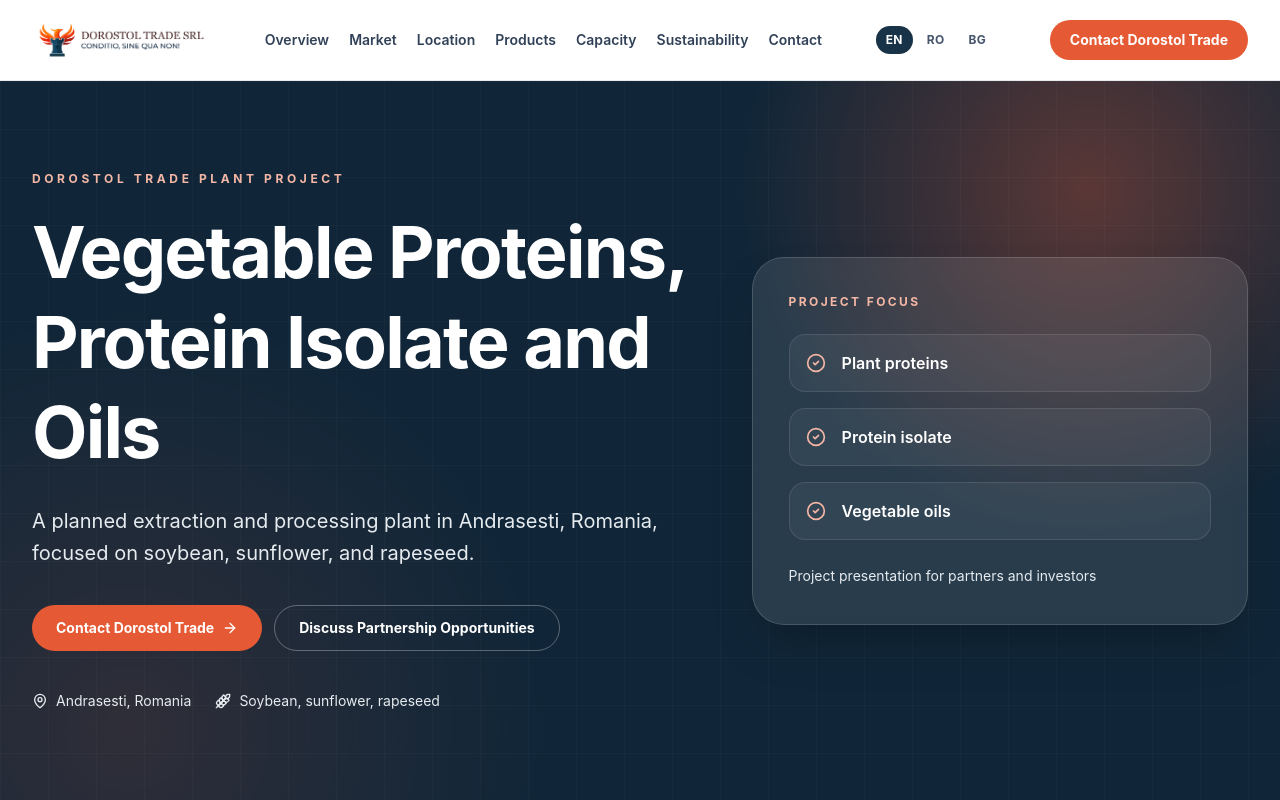
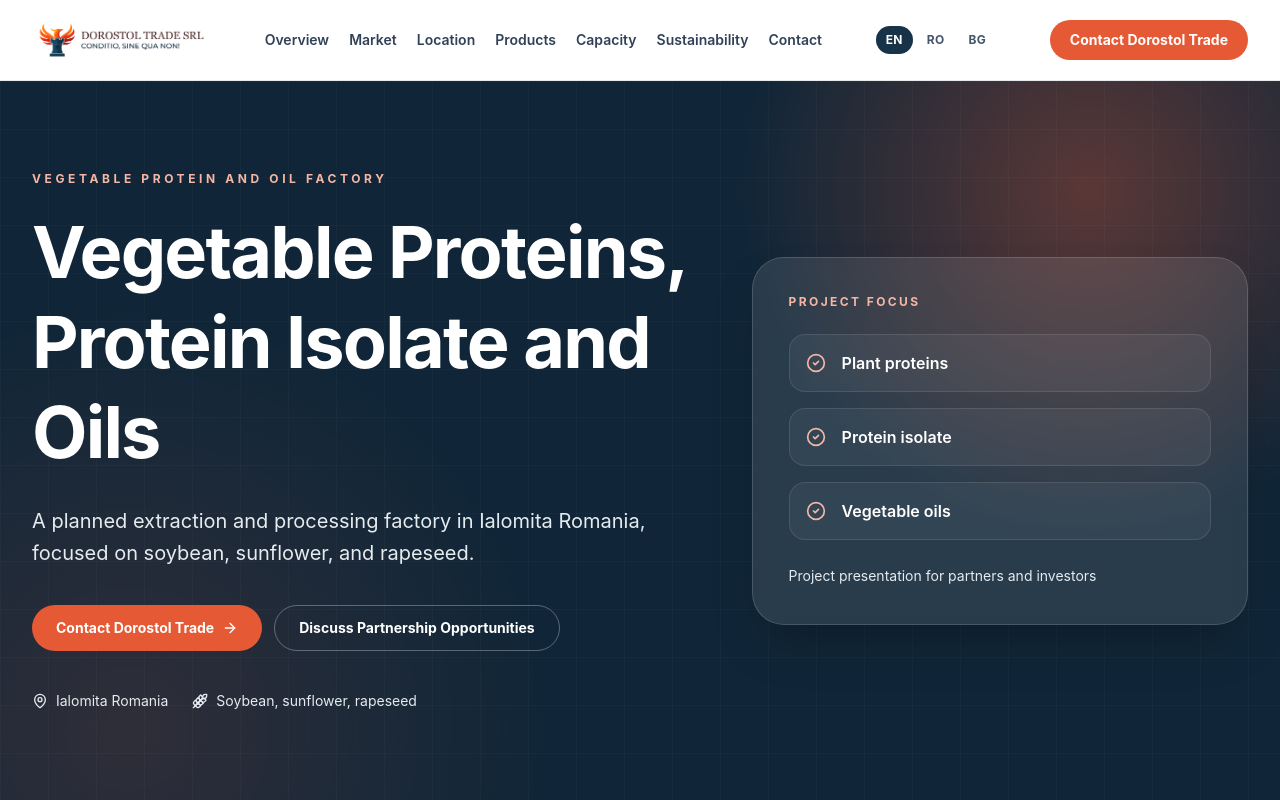
Before and after one commit to GROZILCHO/dorostol_trade_website, a React (Vite) app in the folder dorostol-trade-website/: page / in a window 1280 px wide. Shown: the top 800 px of the page. Built offline with nearby package versions, Linux system fonts and the light colour scheme.

Commit message:
docs: record management-confirmed project details

```diff
--- a/dorostol-trade-website/src/content/siteContent.js
+++ b/dorostol-trade-website/src/content/siteContent.js
@@ -40,9 +40,9 @@
 export const siteContent = {
   en: {
     metadata: {
-      title: 'Dorostol Trade | Plant Protein and Vegetable Oil Project',
+      title: 'Dorostol Trade SRL | Vegetable Protein and Oil Factory',
       description:
-        'Dorostol Trade presents a planned plant in Andrasesti, Romania, for vegetable proteins, protein isolate, and oils.',
+        'Dorostol Trade SRL presents the planned Vegetable Protein and Oil Factory in Ialomita Romania.',
       locale: 'en_US',
       url: 'https://www.dorostol.trade/',
       image: socialPreviewImage,
@@ -67,24 +67,24 @@
       partnership: 'Discuss Partnership Opportunities',
     },
     hero: {
-      eyebrow: 'Dorostol Trade Plant Project',
+      eyebrow: 'Vegetable Protein and Oil Factory',
       title: 'Vegetable Proteins, Protein Isolate and Oils',
       description:
-        'A planned extraction and processing plant in Andrasesti, Romania, focused on soybean, sunflower, and rapeseed.',
+        'A planned extraction and processing factory in Ialomita Romania, focused on soybean, sunflower, and rapeseed.',
       focusLabel: 'Project focus',
       rawMaterials: 'Soybean, sunflower, rapeseed',
       note: 'Project presentation for partners and investors',
       facts: [
         ['43.9M EUR', 'Reported project budget'],
         ['35,500 MT', 'Year 5 target output'],
-        ['Andrasesti', 'Romania'],
+        ['Ialomita', 'Romania'],
       ],
     },
     overview: {
       eyebrow: 'Project overview',
       title: 'A planned industrial project rooted in regional agriculture',
       description:
-        'Dorostol Trade was established in Romania in 2013 and is part of a family-owned group with more than 30 years of activities across agricultural and food-processing sectors.',
+        'Dorostol Trade SRL was established in Romania in 2013 and is part of a family-owned group with more than 30 years of activities across agricultural and food-processing sectors.',
       detail:
         'The planned plant is focused on extracting and processing vegetable proteins, protein isolate, and vegetable oils from locally relevant crops.',
       stats: [
@@ -107,9 +107,9 @@
     },
     location: {
       eyebrow: 'Plant location',
-      title: 'Andrasesti, Romania',
+      title: 'Ialomita Romania',
       description:
-        'The planned site is approximately 80 km north-east of Bucharest, with proximity to agricultural zones and access to Constanta port.',
+        'The planned site is in Ialomita Romania, with proximity to agricultural zones and access to Constanta port.',
       imageAlt: 'Illustrative map showing Andrasesti, Bucharest and Constanta Port in Romania.',
       cards: [
         ['Agricultural zones', 'Positioned near relevant crop-growing regions.'],
@@ -163,15 +163,15 @@
     },
     partnership: {
       eyebrow: 'Partnership opportunities',
-      title: 'Discuss the Dorostol Trade plant project',
+      title: 'Discuss the Vegetable Protein and Oil Factory',
       description:
-        'Dorostol Trade welcomes conversations with commercial partners, investors, financing stakeholders, suppliers, buyers, and strategic partners interested in the plant project.',
+        'Dorostol Trade SRL welcomes conversations with commercial partners, investors, financing stakeholders, suppliers, buyers, and strategic partners interested in the factory project.',
     },
     contact: {
       eyebrow: 'Investor and partner contact',
-      title: 'Discuss the Dorostol Trade plant project',
+      title: 'Discuss the Vegetable Protein and Oil Factory',
       description:
-        'For project information, partnership discussions, or investor enquiries, contact Dorostol Trade directly.',
+        'For project information, partnership discussions, or investor enquiries, contact Dorostol Trade SRL directly.',
       details: {
         generalEmail: 'General email',
         directContact: 'Direct contact',
@@ -182,16 +182,16 @@
     },
     footer: {
       description:
-        'A planned extraction and processing plant in Andrasesti, Romania, focused on vegetable proteins, protein isolate, and vegetable oils from soybean, sunflower, and rapeseed.',
+        'The planned Vegetable Protein and Oil Factory in Ialomita Romania focuses on vegetable proteins, protein isolate, and vegetable oils from soybean, sunflower, and rapeseed.',
       contact: 'Contact',
       rights: 'All rights reserved.',
     },
   },
   ro: {
     metadata: {
-      title: 'Dorostol Trade | Proiect pentru proteine vegetale și uleiuri',
+      title: 'Dorostol Trade SRL | Vegetable Protein and Oil Factory',
       description:
-        'Dorostol Trade prezintă o fabrică planificată la Andrasesti, România, pentru proteine vegetale, izolat proteic și uleiuri.',
+        'Dorostol Trade SRL prezintă fabrica planificată Vegetable Protein and Oil Factory în Ialomita Romania.',
       locale: 'ro_RO',
       url: 'https://www.dorostol.trade/ro/',
       image: socialPreviewImage,
@@ -216,24 +216,24 @@
       partnership: 'Discutați oportunități de parteneriat',
     },
     hero: {
-      eyebrow: 'Proiectul fabricii Dorostol Trade',
+      eyebrow: 'Vegetable Protein and Oil Factory',
       title: 'Proteine vegetale, izolat proteic și uleiuri',
       description:
-        'O fabrică planificată de extracție și procesare la Andrasesti, România, axată pe soia, floarea-soarelui și rapiță.',
+        'O fabrică planificată de extracție și procesare în Ialomita Romania, axată pe soia, floarea-soarelui și rapiță.',
       focusLabel: 'Direcția proiectului',
       rawMaterials: 'Soia, floarea-soarelui, rapiță',
       note: 'Prezentarea proiectului pentru parteneri și investitori',
       facts: [
         ['43.9M EUR', 'Buget raportat al proiectului'],
         ['35,500 MT', 'Obiectiv de producție pentru Anul 5'],
-        ['Andrasesti', 'România'],
+        ['Ialomita', 'Romania'],
       ],
     },
     overview: {
       eyebrow: 'Prezentarea proiectului',
       title: 'Un proiect industrial planificat, bazat pe agricultura regională',
       description:
-        'Dorostol Trade a fost înființată în România în 2013 și face parte dintr-un grup de familie cu peste 30 de ani de activitate în sectoarele agricol și de procesare alimentară.',
+        'Dorostol Trade SRL a fost înființată în România în 2013 și face parte dintr-un grup de familie cu peste 30 de ani de activitate în sectoarele agricol și de procesare alimentară.',
       detail:
         'Fabrica planificată este axată pe extracția și procesarea proteinelor vegetale, izolatului proteic și uleiurilor vegetale din culturi relevante la nivel local.',
       stats: [
@@ -256,9 +256,9 @@
     },
     location: {
       eyebrow: 'Locația fabricii',
-      title: 'Andrasesti, România',
+      title: 'Ialomita Romania',
       description:
-        'Amplasamentul planificat se află la aproximativ 80 km nord-est de București, în apropierea zonelor agricole și cu acces la portul Constanța.',
+        'Amplasamentul planificat se află în Ialomita Romania, în apropierea zonelor agricole și cu acces la portul Constanța.',
       imageAlt: 'Hartă ilustrativă cu Andrasesti, București și Portul Constanța în România.',
       cards: [
         ['Zone agricole', 'Poziționare în apropierea regiunilor relevante pentru cultivarea materiilor prime.'],
@@ -316,15 +316,15 @@
     },
     partnership: {
       eyebrow: 'Oportunități de parteneriat',
-      title: 'Discutați proiectul fabricii Dorostol Trade',
+      title: 'Discutați proiectul Vegetable Protein and Oil Factory',
       description:
-        'Dorostol Trade este deschisă discuțiilor cu parteneri comerciali, investitori, părți interesate de finanțare, furnizori, cumpărători și parteneri strategici interesați de proiectul fabricii.',
+        'Dorostol Trade SRL este deschisă discuțiilor cu parteneri comerciali, investitori, părți interesate de finanțare, furnizori, cumpărători și parteneri strategici interesați de proiectul fabricii.',
     },
     contact: {
       eyebrow: 'Contact pentru investitori și parteneri',
-      title: 'Discutați proiectul fabricii Dorostol Trade',
+      title: 'Discutați proiectul Vegetable Protein and Oil Factory',
       description:
-        'Pentru informații despre proiect, discuții de parteneriat sau solicitări din partea investitorilor, contactați direct Dorostol Trade.',
+        'Pentru informații despre proiect, discuții de parteneriat sau solicitări din partea investitorilor, contactați direct Dorostol Trade SRL.',
       details: {
         generalEmail: 'Email general',
         directContact: 'Contact direct',
@@ -335,16 +335,16 @@
     },
     footer: {
       description:
-        'O fabrică planificată de extracție și procesare la Andrasesti, România, axată pe proteine vegetale, izolat proteic și uleiuri vegetale din soia, floarea-soarelui și rapiță.',
+        'Fabrica planificată Vegetable Protein and Oil Factory din Ialomita Romania este axată pe proteine vegetale, izolat proteic și uleiuri vegetale din soia, floarea-soarelui și rapiță.',
       contact: 'Contact',
       rights: 'Toate drepturile rezervate.',
     },
   },
   bg: {
     metadata: {
-      title: 'Dorostol Trade | Проект за растителни протеини и масла',
+      title: 'Dorostol Trade SRL | Vegetable Protein and Oil Factory',
       description:
-        'Dorostol Trade представя планиран завод в Андрашещ, Румъния, за растителни протеини, протеинов изолат и масла.',
+        'Dorostol Trade SRL представя планирания Vegetable Protein and Oil Factory в Ialomita Romania.',
       locale: 'bg_BG',
       url: 'https://www.dorostol.trade/bg/',
       image: socialPreviewImage,
@@ -369,24 +369,24 @@
       partnership: 'Обсъдете възможности за партньорство',
     },
     hero: {
-      eyebrow: 'Проект за завод на Dorostol Trade',
+      eyebrow: 'Vegetable Protein and Oil Factory',
       title: 'Растителни протеини, протеинов изолат и масла',
       description:
-        'Планиран завод за екстракция и преработка в Андрашещ, Румъния, с фокус върху соя, слънчоглед и рапица.',
+        'Планиран завод за екстракция и преработка в Яломица, Румъния, с фокус върху соя, слънчоглед и рапица.',
       focusLabel: 'Фокус на проекта',
       rawMaterials: 'Соя, слънчоглед, рапица',
       note: 'Представяне на проекта за партньори и инвеститори',
       facts: [
         ['43.9M EUR', 'Обявен бюджет на проекта'],
         ['35,500 MT', 'Целево производство за петата година'],
-        ['Андрашещ', 'Румъния'],
+        ['Ialomita', 'Romania'],
       ],
     },
     overview: {
       eyebrow: 'Преглед на проекта',
       title: 'Планиран индустриален проект, свързан с регионалното земеделие',
       description:
-        'Dorostol Trade е създадена в Румъния през 2013 г. и е част от семейна група с над 30 години дейност в секторите на земеделието и хранително-вкусовата преработка.',
+        'Dorostol Trade SRL е създадена в Румъния през 2013 г. и е част от семейна група с над 30 години дейност в секторите на земеделието и хранително-вкусовата преработка.',
       detail:
         'Планираният завод е насочен към екстракцията и преработката на растителни протеини, протеинов изолат и растителни масла от значими за региона култури.',
       stats: [
@@ -409,9 +409,9 @@
     },
     location: {
       eyebrow: 'Локация на завода',
-      title: 'Андрашещ, Румъния',
+      title: 'Ialomita Romania',
       description:
-        'Планираната площадка е на приблизително 80 km североизточно от Букурещ, в близост до земеделски райони и с достъп до пристанище Констанца.',
+        'Планираната площадка е в Яломица, Румъния, в близост до земеделски райони и с достъп до пристанище Констанца.',
       imageAlt: 'Илюстративна карта, показваща Андрашещ, Букурещ и пристанище Констанца в Румъния.',
       cards: [
         ['Земеделски райони', 'Разположение в близост до значими райони за отглеждане на суровини.'],
@@ -469,15 +469,15 @@
     },
     partnership: {
       eyebrow: 'Възможности за партньорство',
-      title: 'Обсъдете проекта за завод на Dorostol Trade',
+      title: 'Обсъдете проекта Vegetable Protein and Oil Factory',
       description:
-        'Dorostol Trade е отворена за разговори с търговски партньори, инвеститори, заинтересовани страни от финансирането, доставчици, купувачи и стратегически партньори с интерес към проекта.',
+        'Dorostol Trade SRL е отворена за разговори с търговски партньори, инвеститори, заинтересовани страни от финансирането, доставчици, купувачи и стратегически партньори с интерес към проекта.',
     },
     contact: {
       eyebrow: 'Контакт за инвеститори и партньори',
-      title: 'Обсъдете проекта за завод на Dorostol Trade',
+      title: 'Обсъдете проекта Vegetable Protein and Oil Factory',
       description:
-        'За информация относно проекта, обсъждане на партньорства или запитвания от инвеститори се свържете директно с Dorostol Trade.',
+        'За информация относно проекта, обсъждане на партньорства или запитвания от инвеститори се свържете директно с Dorostol Trade SRL.',
       details: {
         generalEmail: 'Общ имейл',
         directContact: 'Директен контакт',
@@ -488,7 +488,7 @@
     },
     footer: {
       description:
-        'Планиран завод за екстракция и преработка в Андрашещ, Румъния, с фокус върху растителни протеини, протеинов изолат и растителни масла от соя, слънчоглед и рапица.',
+        'Планираният Vegetable Protein and Oil Factory в Яломица, Румъния, е с фокус върху растителни протеини, протеинов изолат и растителни масла от соя, слънчоглед и рапица.',
       contact: 'Контакт',
       rights: 'Всички права запазени.',
     },
```
Also changed, not shown: 4 other files (tests, documents, lock files or other folders).
